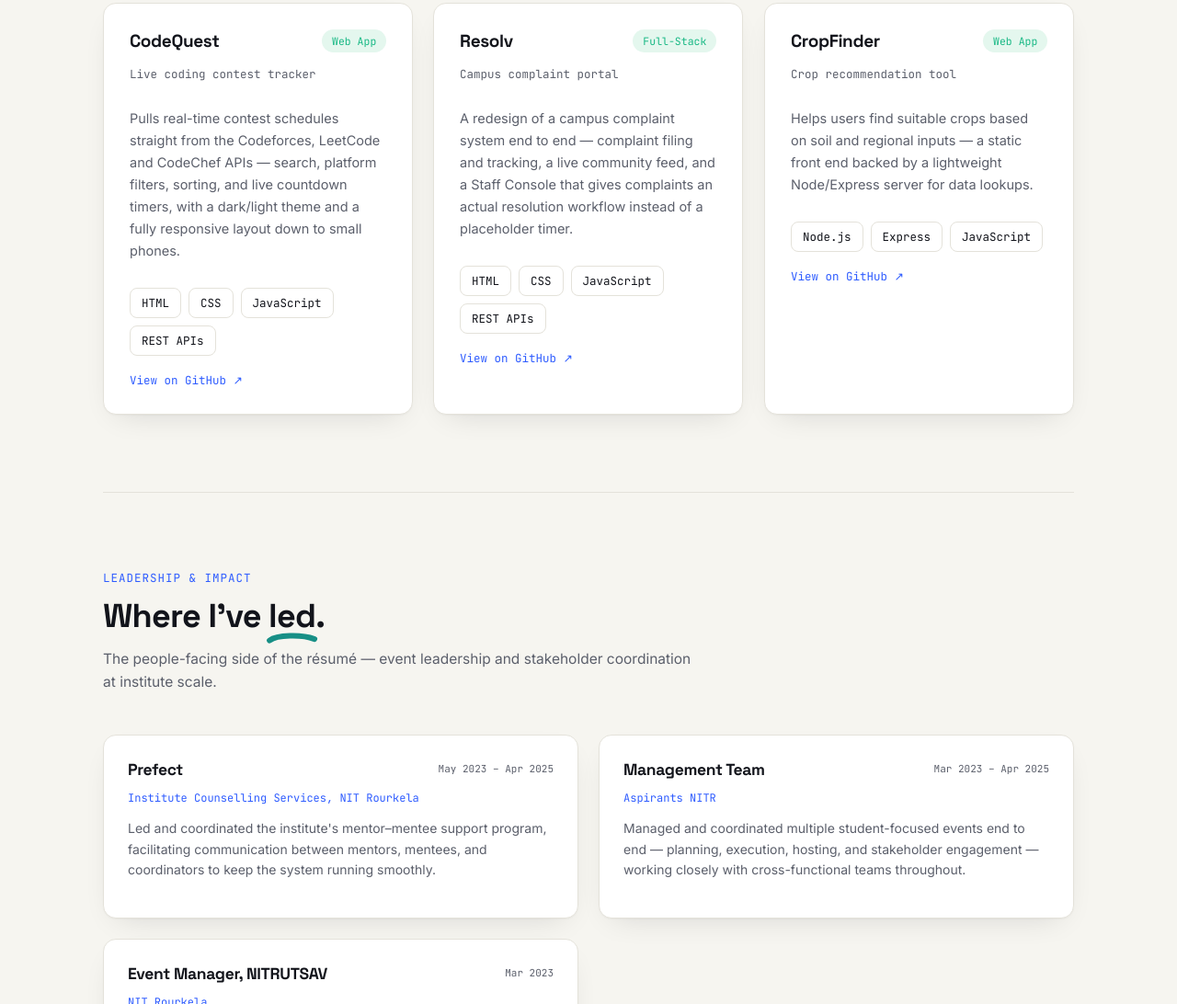
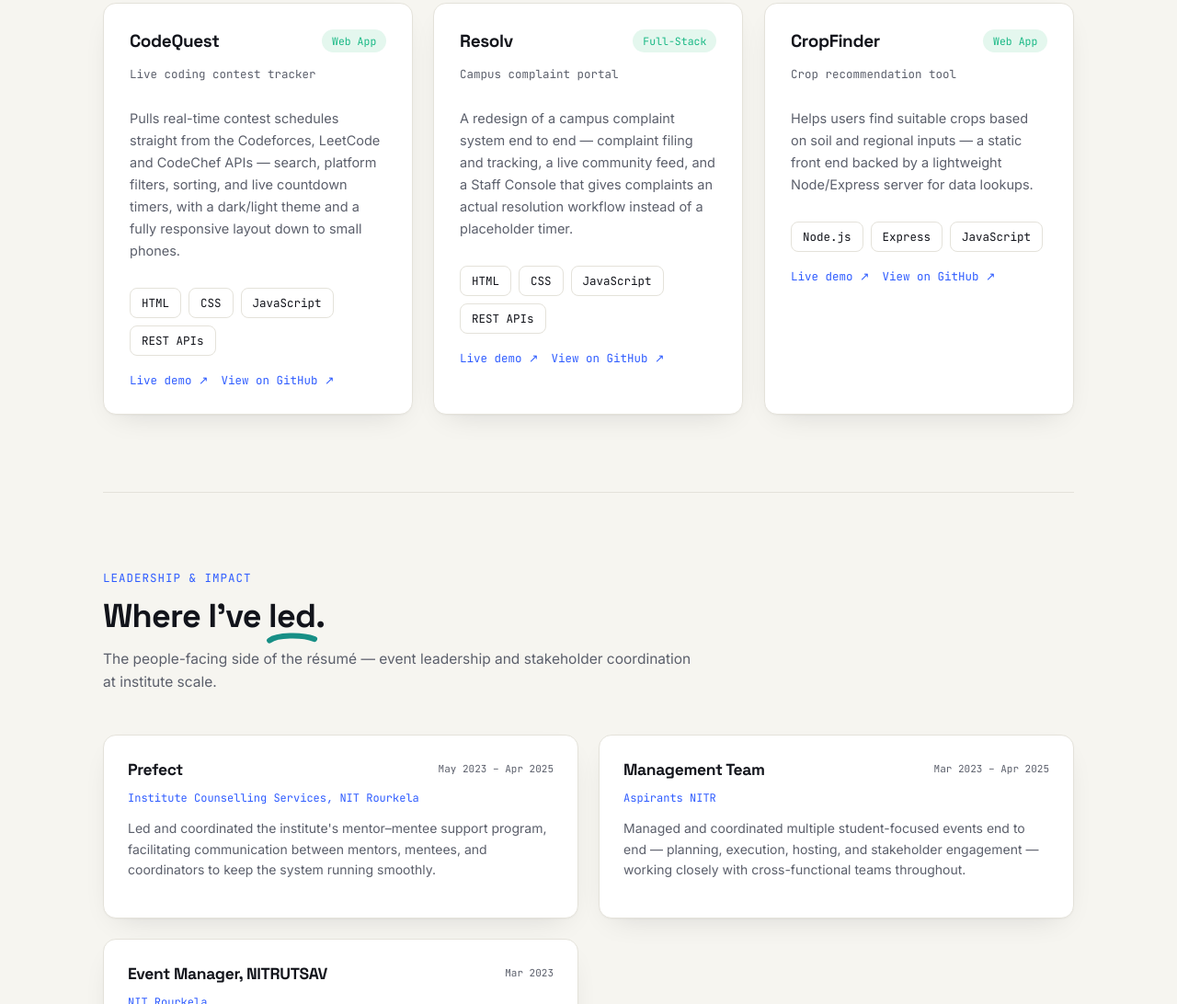
Before and after one commit to Anicrate/Tushar-Portfolio, a plain HTML site: page index.html in a window 1280 px wide. Shown: the part 2377-3469 px from the top of the page at 92% size. Drawn offline with Linux system fonts and the light colour scheme.

Commit message:
Add live demo links to project cards

```diff
--- a/index.html
+++ b/index.html
@@ -499,6 +499,7 @@
           <div class="chip">HTML</div><div class="chip">CSS</div><div class="chip">JavaScript</div><div class="chip">REST APIs</div>
         </div>
         <div class="plinks">
+          <a href="https://anicrate.github.io/Coding-Quest/" target="_blank" rel="noopener">Live demo ↗</a>
           <a href="https://github.com/Anicrate/Coding-Quest" target="_blank" rel="noopener">View on GitHub ↗</a>
         </div>
       </div>
@@ -513,6 +514,7 @@
           <div class="chip">HTML</div><div class="chip">CSS</div><div class="chip">JavaScript</div><div class="chip">REST APIs</div>
         </div>
         <div class="plinks">
+          <a href="https://anicrate.github.io/Hack-nitr/" target="_blank" rel="noopener">Live demo ↗</a>
           <a href="https://github.com/Anicrate/Hack-nitr" target="_blank" rel="noopener">View on GitHub ↗</a>
         </div>
       </div>
@@ -527,6 +529,7 @@
           <div class="chip">Node.js</div><div class="chip">Express</div><div class="chip">JavaScript</div>
         </div>
         <div class="plinks">
+          <a href="https://anicrate.github.io/Crop-Finder/" target="_blank" rel="noopener">Live demo ↗</a>
           <a href="https://github.com/Anicrate/Crop-Finder" target="_blank" rel="noopener">View on GitHub ↗</a>
         </div>
       </div>
```
